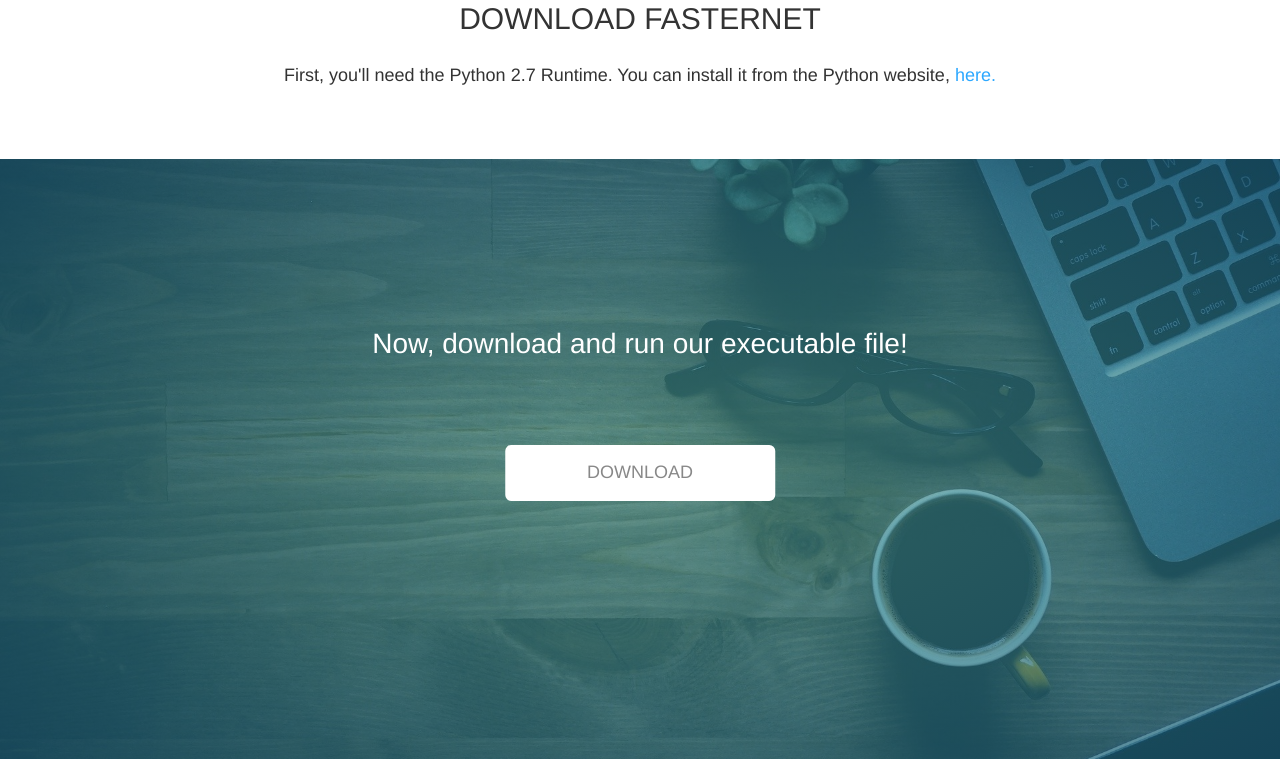
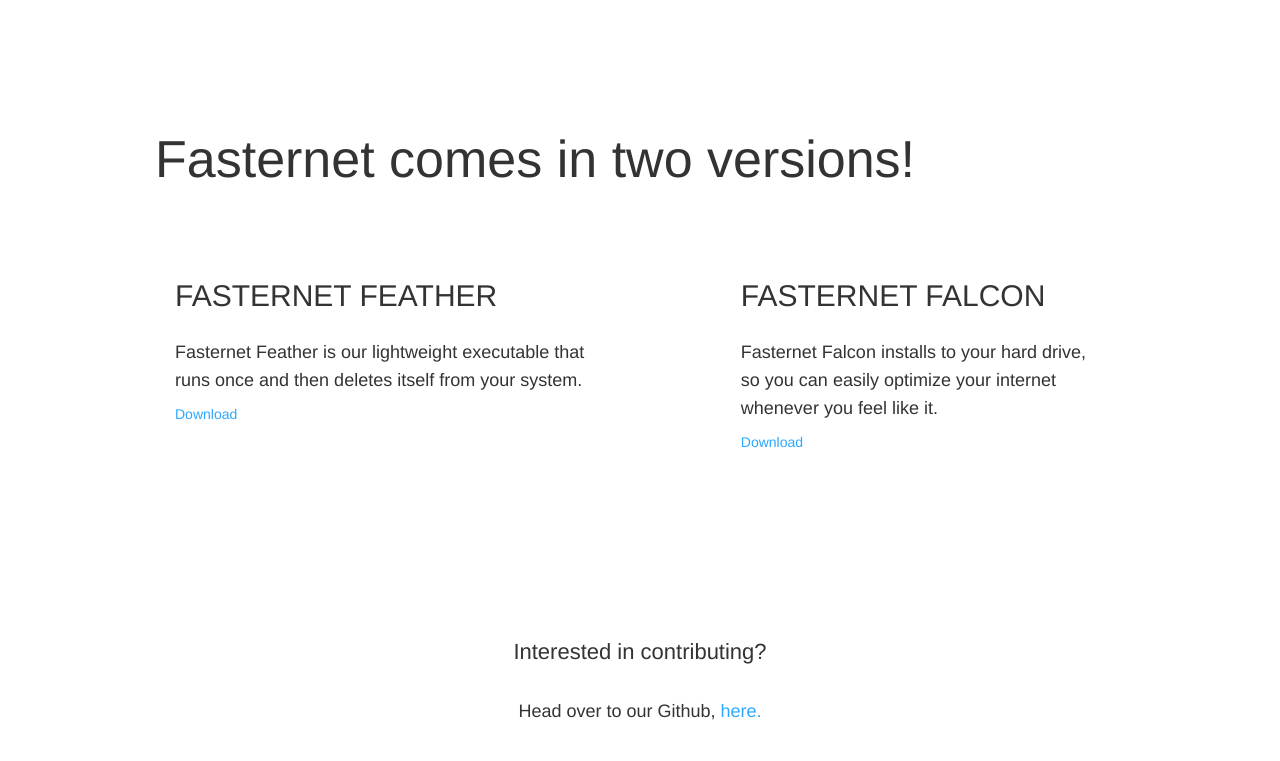
Before and after one commit to senseichrollon/FasterNet-web, a plain HTML site: page awesome-landing-page-master/download.html in a window 1280 px wide. Shown: the part 73-834 px from the top of the page. Drawn offline with Linux system fonts and the light colour scheme.

Commit message:
Update with two versions

```diff
--- a/awesome-landing-page-master/download.html
+++ b/awesome-landing-page-master/download.html
@@ -61,25 +61,24 @@
             </div>
         </nav>
 
-            <div class="section section" id = "about">
+            <div class="section section-presentation" id = "about">
                 <div class="container">
-                    <div class="row"><br>
-                            <center>
-                                <h4 class="header-text">Download Fasternet</h4>
-                                <p>First, you'll need the Python 2.7 Runtime. You can install it from the Python website, <a href="https://www.python.org/ftp/python/2.7.17/python-2.7.17.amd64.msi">here.</a></p>
-                            </center>
-                    </div>
-                </div>
-            </div>
-
-            <div class="section section-no-padding" id = "download">
-                <div class="parallax filter-gradient blue" data-color="blue">
-                    <div class="parallax-background">
-                        <img class ="parallax-background-image" src="assets/img/template/bg3.jpg"/>
-                    </div>
-                    <div class="info">
-                        <h3>Now, download and run our executable file!</h3>
-                        <a href="https://github.com/epicdragon44/fasternet/releases/download/0.1/fasternet.exe" class="btn btn-neutral btn-lg btn-fill">DOWNLOAD</a>
+                    <div class="row">
+                        <h1><br><br>Fasternet comes in two versions!</h1>
+                        <div class="col-md-6">
+                            <div class="description">
+                                <h4 class="header-text">Fasternet Feather</h4>
+                                <p>Fasternet Feather is our lightweight executable that runs once and then deletes itself from your system.</p>
+                                <a class="button" href="https://github.com/epicdragon44/fasternet/releases/download/0.2/fasternetportable.EXE">Download</a>
+                            </div>
+                        </div>
+                        <div class="col-md-5 col-md-offset-1 hidden-xs">
+                            <div class="description">
+                                <h4 class="header-text">Fasternet Falcon</h4>
+                                <p>Fasternet Falcon installs to your hard drive, so you can easily optimize your internet whenever you feel like it.</p>
+                                <a class="button" href="https://github.com/epicdragon44/fasternet/releases/download/0.2/fasternetinstaller.exe">Download</a>
+                            </div>
+                        </div>
                     </div>
                 </div>
             </div>
```
Also changed, not shown: awesome-landing-page-master/index.html (+4 -4 lines).
